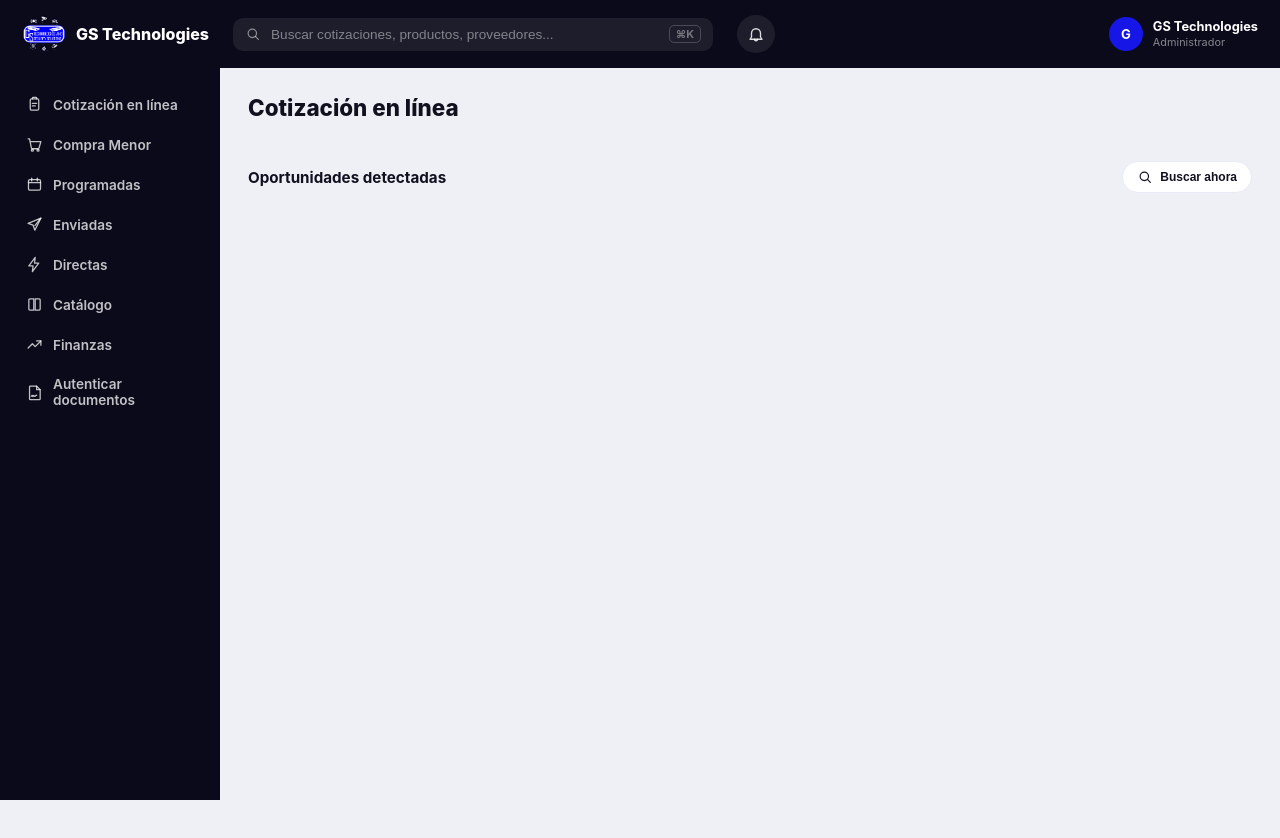
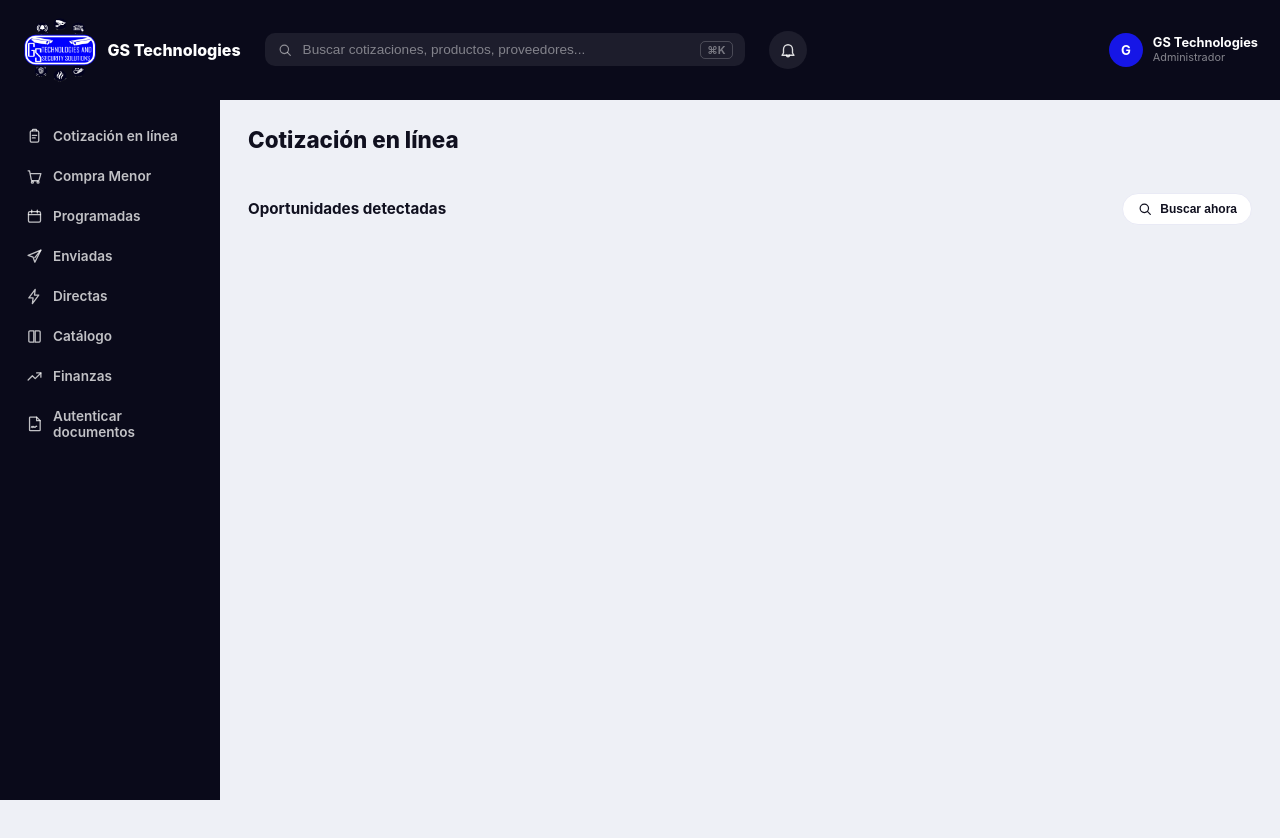
Before and after one commit to golfstuffpty18-cloud/cotizador-app, a website: page public/index.html in a window 1280 px wide. Before the commit the page ends 810 px from the top, so only its background shows below. Drawn offline with Linux system fonts and the light colour scheme; no server answers.

Commit message:
Agrandar mas el logo (2cm escritorio, 1cm celular) para que se vea con detalle
Co-Authored-By: Claude Sonnet 5 <noreply@anthropic.com>

```diff
--- a/public/styles.css
+++ b/public/styles.css
@@ -38,6 +38,8 @@
   --mod-gold: #a97400;
   --mod-rose: #e11d48;
 
+  --topbar-logo-size: 2cm;
+
   --radius: 14px;
   --radius-sm: 10px;
   --shadow: 0 10px 24px -16px rgba(10, 10, 26, 0.25);
@@ -74,7 +76,7 @@ h1, h2, h3, p { margin: 0; }
   position: sticky; top: 0; z-index: 20;
 }
 .topbar-brand { display: flex; align-items: center; gap: 10px; flex-shrink: 0; }
-.topbar-brand img { width: 44px; height: 44px; border-radius: 10px; object-fit: cover; }
+.topbar-brand img { width: var(--topbar-logo-size); height: var(--topbar-logo-size); border-radius: 14px; object-fit: cover; }
 .topbar-brand-name { font-size: 1rem; font-weight: 800; white-space: nowrap; }
 
 .topbar-search {
@@ -115,7 +117,8 @@ h1, h2, h3, p { margin: 0; }
 .sidebar {
   width: 220px; flex-shrink: 0;
   background: var(--navy); padding: 18px 14px;
-  position: sticky; top: 68px; height: calc(100vh - 68px);
+  position: sticky; top: calc(var(--topbar-logo-size) + 24px);
+  height: calc(100vh - var(--topbar-logo-size) - 24px);
 }
 .sidebar-nav { display: flex; flex-direction: column; gap: 3px; }
 .sidebar-link {
@@ -265,10 +268,12 @@ h1, h2, h3, p { margin: 0; }
     --text: #f5f6fb;
     --text-soft: #a9abc4;
     --text-faint: #6d6f8a;
+    --topbar-logo-size: 1cm;
   }
 
   .topbar { flex-wrap: wrap; padding: 10px 14px; gap: 10px; }
   .topbar-brand-name { display: none; }
+  .topbar-brand img { border-radius: 8px; }
   .topbar-search { order: 3; flex-basis: 100%; max-width: none; }
   .topbar-user-role { display: none; }
 
```
